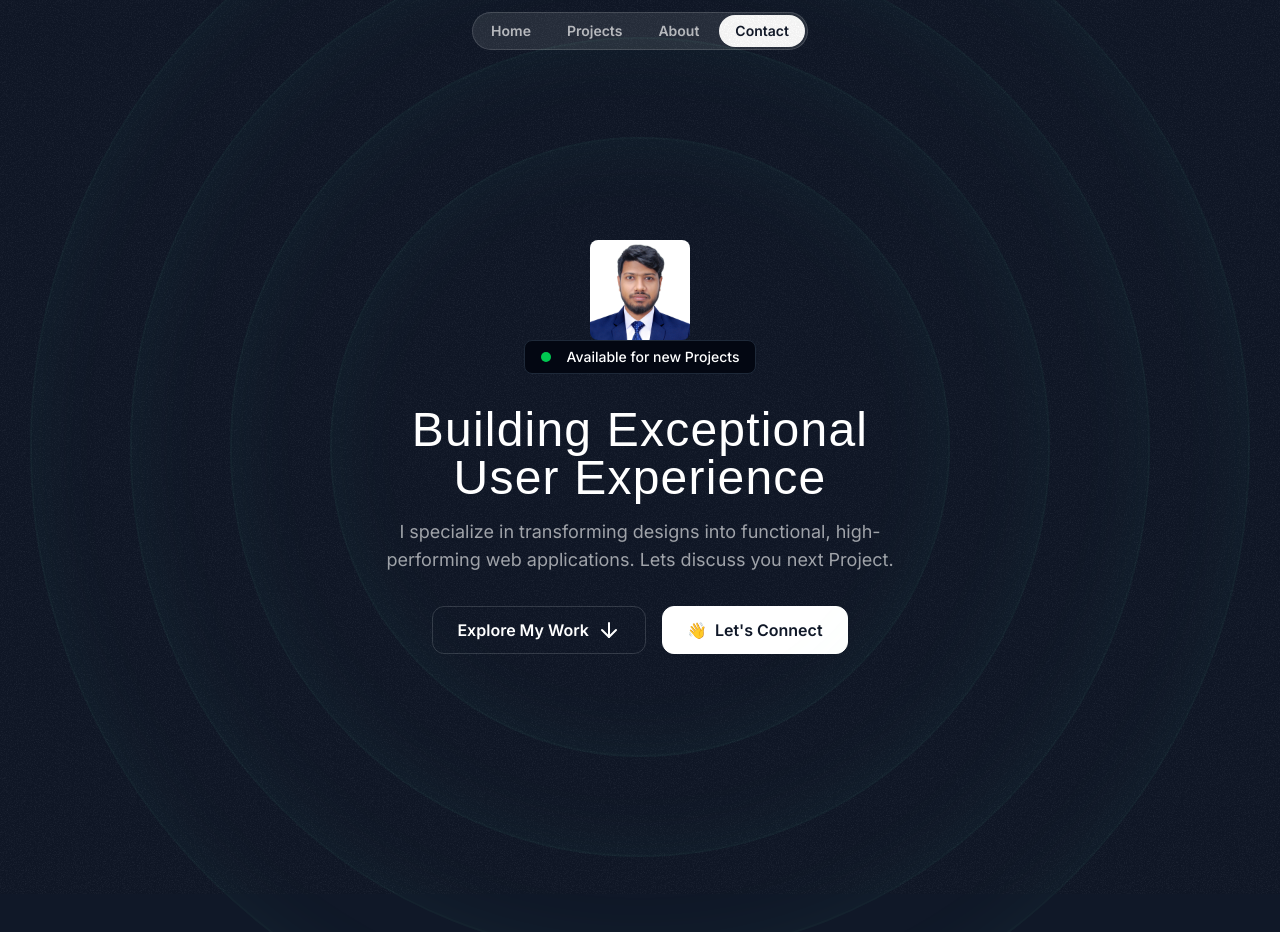
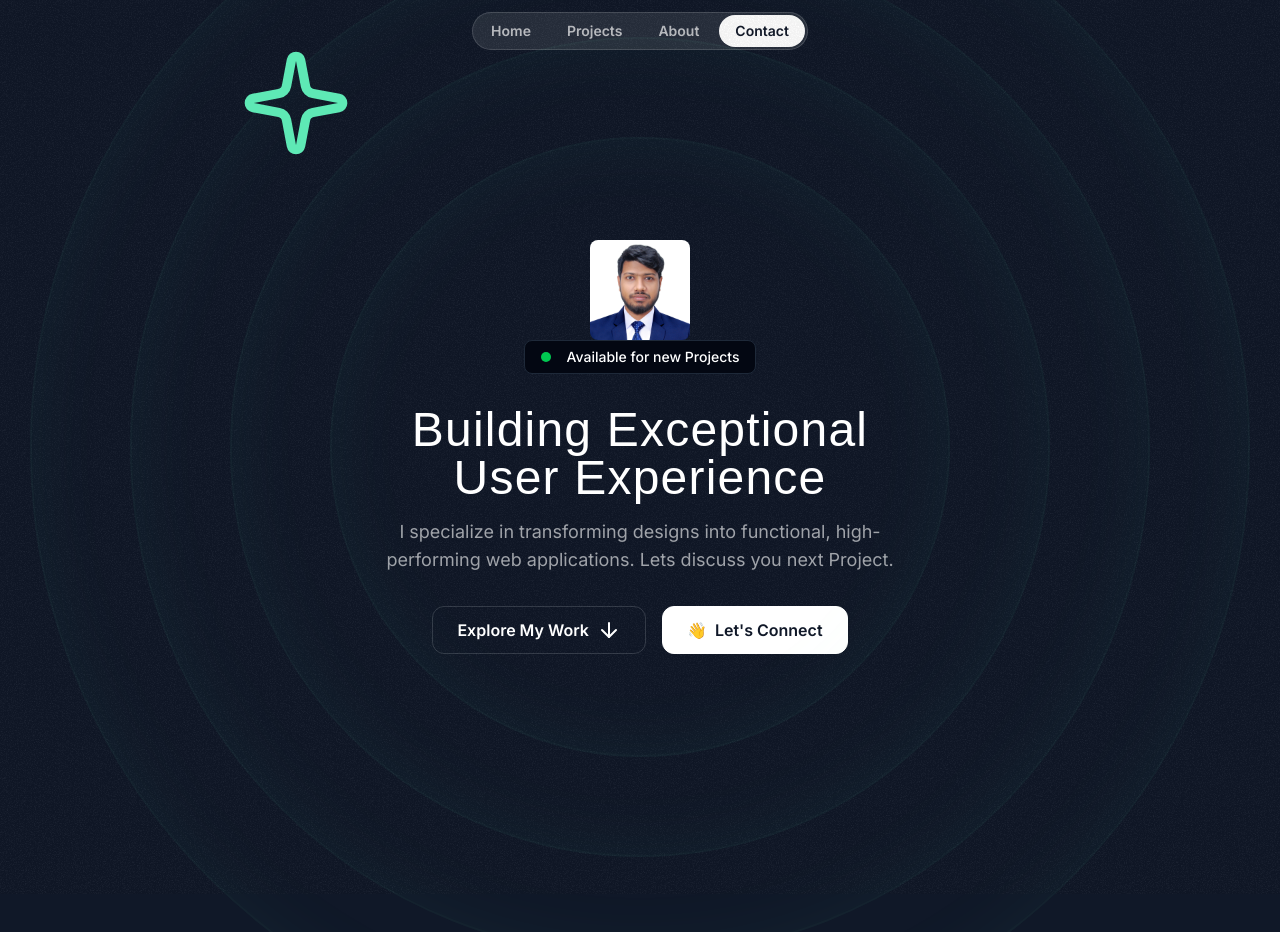
Before and after one commit to redwanhasan07208212/redwan-portfolio, a Next.js app: page / in a window 1280 px wide. Shown: the top 932 px of the page. Built offline with nearby package versions, Linux system fonts and the light colour scheme; a web font is replaced by a local one.

Commit message:
working on hero section

```diff
--- a/src/sections/Hero.tsx
+++ b/src/sections/Hero.tsx
@@ -1,11 +1,12 @@
 import React from "react";
 import redwan from "@/assets/images/redwan.jpg";
-import { ArrowDown } from "lucide-react";
+import { ArrowDown, Sparkle } from "lucide-react";
 import Image from "next/image";
 import grainImg from "@/assets/images/grain.jpg";
+
 export const HeroSection = () => {
   return (
-    <div className="py-32 md:py-48 lg:py-60 relative z-0 flex flex-col items-center justify-center">
+    <div className="py-32 md:py-48 lg:py-60 relative z-0 flex flex-col items-center justify-center overflow-x-clip">
       <div
         className="absolute inset-0 -z-30 opacity-5"
         style={{ backgroundImage: `url(${grainImg.src})` }}
@@ -14,6 +15,11 @@ export const HeroSection = () => {
       <div className="size-[820px] hero-ring"></div>
       <div className="size-[1020px] hero-ring"></div>
       <div className="size-[1220px] hero-ring"></div>
+      <div className="absolute left-1/2 top-1/2 -translate-x-1/2 -translate-y-1/2 z-10  size-[800px]">
+        <div className="">
+          <Sparkle className="size-28 text-emerald-300" />
+        </div>
+      </div>
       <div className="container">
         <div className="flex flex-col items-center">
           <Image
```
